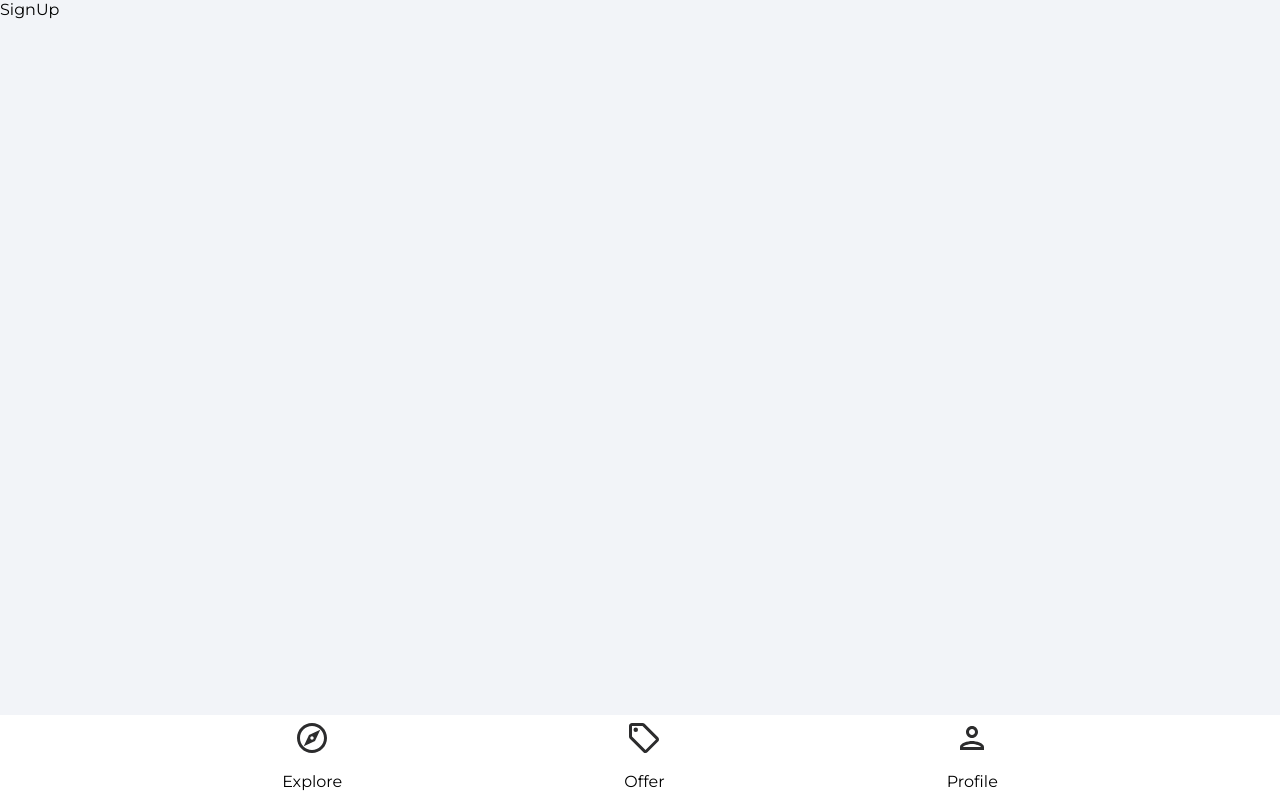
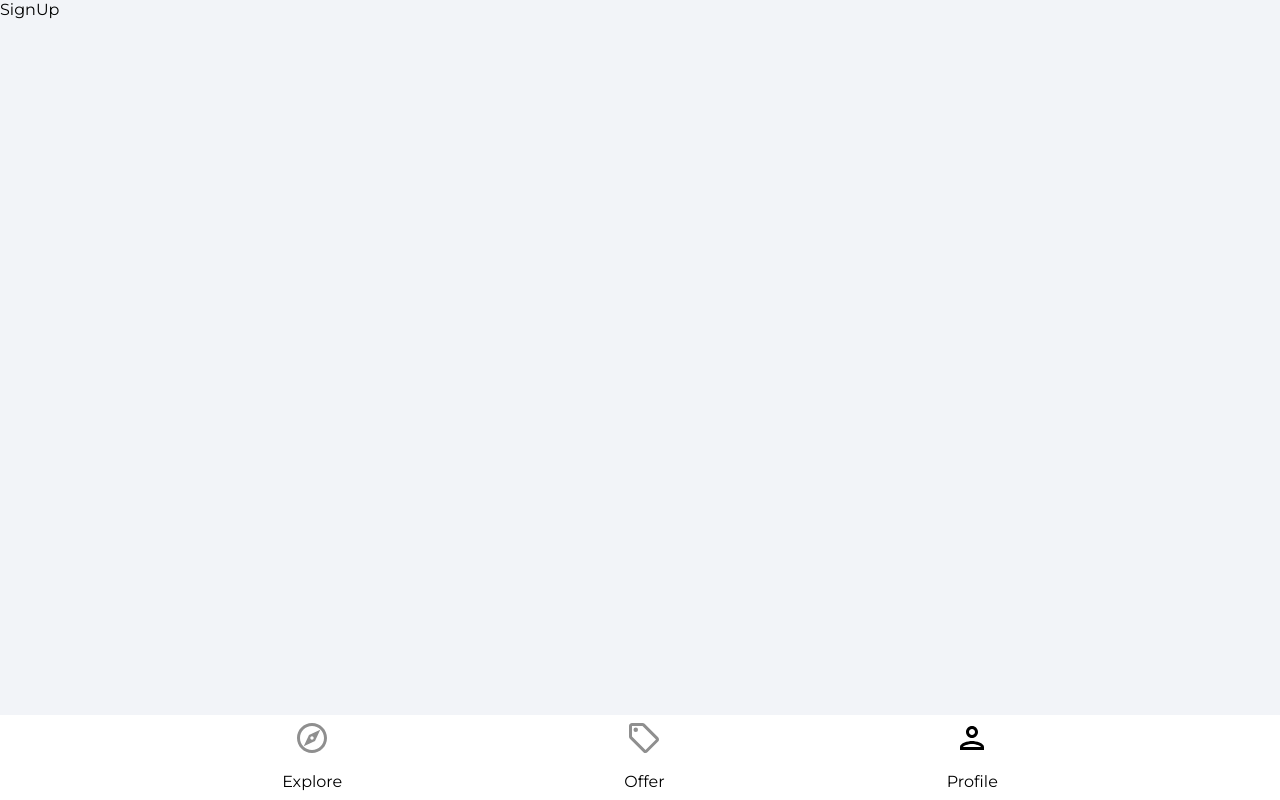
Before and after one commit to Lorica7/real-estate, a React (Create React App) app: page /sign-up in a window 1280 px wide. Built offline with nearby package versions, Linux system fonts and the light colour scheme.

Commit message:
added Sign in component

```diff
--- a/src/components/Navbar.jsx
+++ b/src/components/Navbar.jsx
@@ -7,21 +7,68 @@
 } from '../assets/svg/personOutlineIcon.svg';
 
 const Navbar = () => {
+  const navigate = useNavigate ();
+  const location = useLocation ();
+  const pathMatchRoute = route => {
+    if (route == location.pathname) {
+      return true;
+    }
+  };
+
   return (
     <footer className="navbar">
       <nav className="navbarNav">
         <ul className="navbarListItems">
           <li className="navbarListItem">
-            <ExploreIcon fill="#2c2c2d" width="36px" height="36px" />
-            <p>Explore</p>
+            <ExploreIcon
+              fill={pathMatchRoute ('/') ? '#2c2c2c' : '#8f8f8f'}
+              width="36px"
+              height="36px"
+              onClick={() => navigate ('/')}
+            />
+            <p
+              className={
+                pathMatchRoute ('/')
+                  ? 'navBarListItemNameActive'
+                  : 'navBarListItemName'
+              }
+            >
+              Explore
+            </p>
           </li>
           <li className="navbarListItem">
-            <OfferIcon fill="#2c2c2d" width="36px" height="36px" />
-            <p>Offer</p>
+            <OfferIcon
+              fill={pathMatchRoute ('/offers') ? '#2c2c2c' : '#8f8f8f'}
+              width="36px"
+              height="36px"
+              onClick={() => navigate ('/offers')}
+            />
+            <p
+              className={
+                pathMatchRoute ('/offers')
+                  ? 'navBarListItemNameActive'
+                  : 'navBarListItemName'
+              }
+            >
+              Offer
+            </p>
           </li>
           <li className="navbarListItem">
-            <PersonOutlineIcon fill="#2c2c2d" width="36px" height="36px" />
-            <p>Profile</p>
+            <PersonOutlineIcon
+              fill={pathMatchRoute ('profile' ? '#2c2c2c' : '#8f8f8f')}
+              width="36px"
+              height="36px"
+              onClick={() => navigate ('/profile')}
+            />
+            <p
+              className={
+                pathMatchRoute ('/profile')
+                  ? 'navBarListItemNameActive'
+                  : 'navBarListItemName'
+              }
+            >
+              Profile
+            </p>
           </li>
 
         </ul>
--- a/src/pages/SignIn.jsx
+++ b/src/pages/SignIn.jsx
@@ -1,7 +1,69 @@
 import React from 'react';
+import {useState} from 'react';
+import {Link, useNavigate} from 'react-router-dom';
+import {
+  ReactComponent as ArrowRightIcon,
+} from '../assets/svg/keyboardArrowRightIcon.svg';
+import {
+  ReactComponent as visibilityIcon,
+} from '../assets/svg/visibilityIcon.svg';
 
 const SignIn = () => {
-  return <div>SignIn</div>;
+  const [showPassword, setShowPassword] = useState (false);
+
+  const [formData, setFormData] = useState ({
+    email: '',
+    password: '',
+  });
+
+  const { email, password } = formData;
+
+  const onChange = (e) => {
+    setFormData((prevState) => ({
+      ...prevState,
+      [e.target.id]: e.target.value
+}))
+  }
+
+  const navigate = useNavigate ();
+
+  return (
+    <>
+      <div className="pageContainer">
+        <header>
+          <p className="pageHeader">
+            Welcome Back!
+          </p>
+        </header>
+        <main>
+          <form >
+            <input type="text" className='emailInput' placeholder='email' id='email' value={email} onChange={onChange} />
+            <div className="passwordInputDiv">
+              <input type={showPassword ? "text" : 'password'}
+                className="passwordInput" placeholder="Password" id="password" value={password} onChange={onChange}
+
+              />
+              <img src={visibilityIcon} alt="show password" className="showPassword"
+                onClick={() => {
+                setShowPassword((prevState) => !prevState)
+              }}/>
+            </div>
+            <Link to='/forgot-password' className='forgotPasswordLink'>Forgot Password</Link>
+            <div className="signInBar">
+              <p className="signInText">Sign In</p>
+              <button className="signInButton">
+                <ArrowRightIcon fill = '#ffffff' width='34px' height='34px' />
+              </button>
+            </div>
+          </form>
+          {/*Google OAuth */}
+          <Link to='sign-up' className='registerLink'>
+            Sign Up Instead
+          </Link>
+        </main>
+      </div>
+    </>
+  );
 };
 
 export default SignIn;
--- a/src/pages/SignUp.jsx
+++ b/src/pages/SignUp.jsx
@@ -1,4 +1,13 @@
 import React from 'react';
+import {useState} from 'react';
+import {Link, useNavigate} from 'react-router-dom';
+import {
+  ReactComponent as RightArrowIcon,
+} from '../assets/svg/keyboardArrowRightIcon.svg';
+
+import {
+  ReactComponent as visibilityIcon,
+} from '../assets/svg/visibilityIcon.svg';
 
 const SignUp = () => {
   return <div>SignUp</div>;
```
